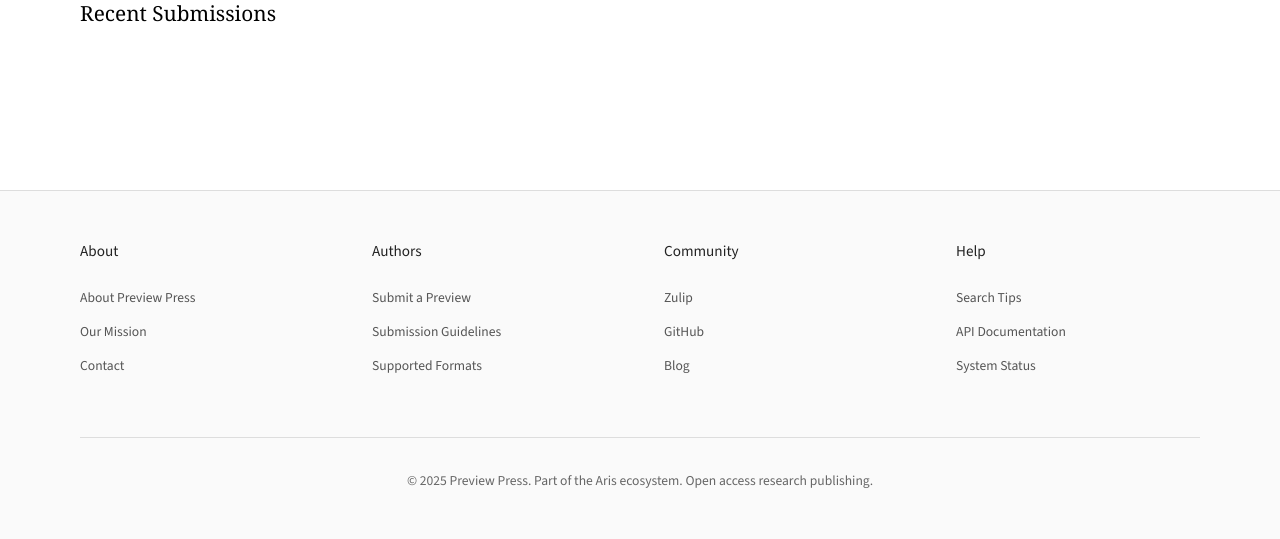
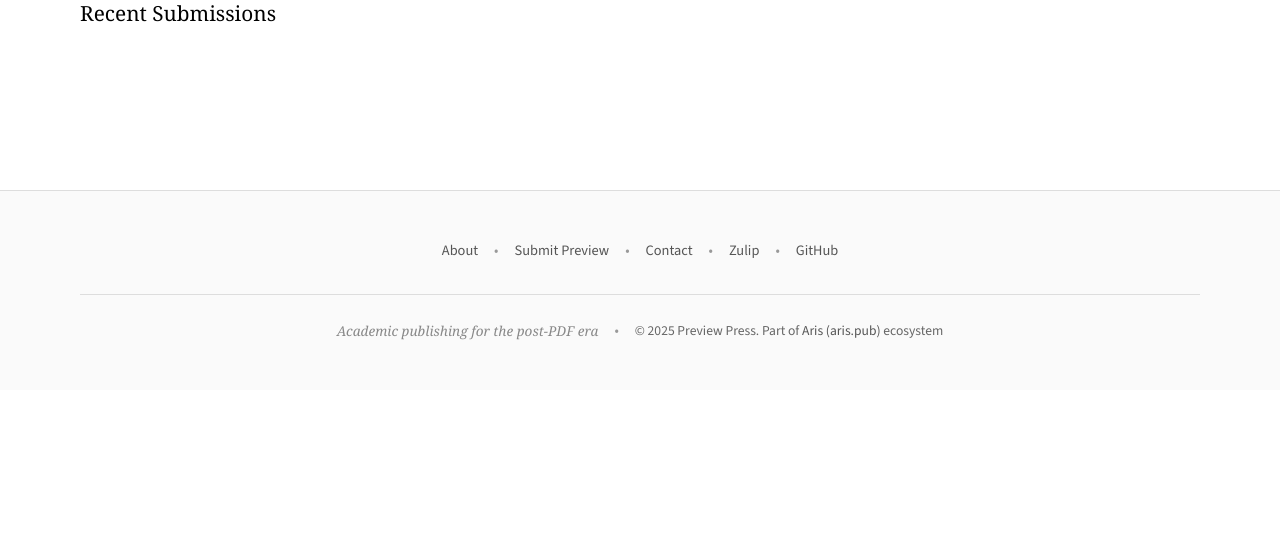
Before and after one commit to aris-pub/press, a FastAPI app: page / in a window 1280 px wide. Shown: the part 770-1309 px from the top of the page. After the commit the page ends 1110 px from the top, so only its background shows below. Run offline with FastAPI, Linux system fonts and the light colour scheme; data that the repository does not hold is empty; some libraries are stand-ins or nearby versions.

Commit message:
Add About page and redesign footer with minimal layout
- Create /about route with clean, centered page design
- Add About page template with tagline and mission content
- Redesign footer with single-row navigation and tagline
- Replace 4-column footer with minimal bullet-separated links
- Add responsive design for mobile footer layout
- Update navbar and footer links to point to /about
- Remove unused footer_section.html macro component
- Add proper CSS styling for About page and new footer

🤖 Generated with [Claude Code](https://claude.ai/code)

Co-Authored-By: Claude <noreply@anthropic.com>

```diff
--- a/app/routes/main.py
+++ b/app/routes/main.py
@@ -108,3 +108,18 @@ async def health_check(request: Request, db: AsyncSession = Depends(get_db)):
             "error": str(e),
             "version": "0.1.0",
         }
+
+
+@router.get("/about", response_class=HTMLResponse)
+async def about_page(request: Request, db: AsyncSession = Depends(get_db)):
+    """Display the About page.
+
+    Shows information about Preview Press, its mission, and features.
+    """
+    log_request(request)
+    current_user = await get_current_user_from_session(request, db)
+
+    if current_user:
+        log_request(request, user_id=str(current_user.id))
+
+    return templates.TemplateResponse(request, "about.html", {"current_user": current_user})
--- a/app/templates/components/footer.html
+++ b/app/templates/components/footer.html
@@ -1,38 +1,25 @@
 {#
-Complete Footer Component
+Minimal Footer Component
 #}
 
 <footer>
   <div class="container">
-    <div class="footer-content">
-      {% from "components/footer_section.html" import footer_section %}
-
-      {{ footer_section("About", [
-        {"text": "About Preview Press", "href": "#"},
-        {"text": "Our Mission", "href": "#"},
-        {"text": "Contact", "href": "#"}
-      ]) }}
-
-      {{ footer_section("Authors", [
-        {"text": "Submit a Preview", "href": "#"},
-        {"text": "Submission Guidelines", "href": "#"},
-        {"text": "Supported Formats", "href": "#"}
-      ]) }}
-
-      {{ footer_section("Community", [
-        {"text": "Zulip", "href": "#"},
-        {"text": "GitHub", "href": "#"},
-        {"text": "Blog", "href": "#"}
-      ]) }}
-
-      {{ footer_section("Help", [
-        {"text": "Search Tips", "href": "#"},
-        {"text": "API Documentation", "href": "#"},
-        {"text": "System Status", "href": "#"}
-      ]) }}
-    </div>
+    <nav class="footer-nav">
+      <a href="/about">About</a>
+      <span class="footer-separator">•</span>
+      <a href="/upload">Submit Preview</a>
+      <span class="footer-separator">•</span>
+      <a href="#">Contact</a>
+      <span class="footer-separator">•</span>
+      <a href="https://aris-pub.zulipchat.com/">Zulip</a>
+      <span class="footer-separator">•</span>
+      <a href="https://github.com/aris-pub/press">GitHub</a>
+    </nav>
+    <div class="footer-divider"></div>
     <div class="footer-bottom">
-      © 2025 Preview Press. Part of the Aris ecosystem. Open access research publishing.
+      <span class="footer-tagline">Academic publishing for the post-PDF era</span>
+      <span class="footer-separator">•</span>
+      <span>© 2025 Preview Press. Part of <a href="https://aris.pub" class="footer-link">Aris (aris.pub)</a> ecosystem</span>
     </div>
   </div>
 </footer>
--- a/app/templates/components/footer_section.html
+++ /dev/null
@@ -1,18 +0,0 @@
-{#
-Footer Section Macro
-Usage:
-{% from "components/footer_section.html" import footer_section %}
-{{ footer_section("About", [
-    {"text": "About Preview Press", "href": "#"},
-    {"text": "Our Mission", "href": "#"}
-]) }}
-#}
-
-{% macro footer_section(title, links) %}
-<div class="footer-section">
-  <h4>{{ title }}</h4>
-  {% for link in links %}
-    <a href="{{ link.href|default('#') }}">{{ link.text }}</a>
-  {% endfor %}
-</div>
-{% endmacro %}
--- a/app/templates/components/navbar.html
+++ b/app/templates/components/navbar.html
@@ -16,7 +16,7 @@ Navbar Component
   <nav>
     {{ nav_link("Browse", "#browse") }}
     {{ nav_link("Recent", "#recent") }}
-    {{ nav_link("About") }}
+    {{ nav_link("About", "/about") }}
     {{ nav_link("Help") }}
   </nav>
 
--- a/static/css/main.css
+++ b/static/css/main.css
@@ -54,11 +54,69 @@ header.navbar {
 
 /* Footer */
 footer { background: #fafafa; margin-top: 4rem; padding: 3rem 0; border-top: 1px solid #ddd; }
-.footer-content { display: grid; grid-template-columns: repeat(4, 1fr); gap: 3rem; }
-.footer-section h4 { font-weight: normal; margin-bottom: 1.5rem; font-size: 0.95rem; }
-.footer-section a { display: block; color: #555; margin-bottom: 0.75rem; text-decoration: none; font-size: 0.85rem; }
-.footer-section a:hover { color: #ef4444; }
-.footer-bottom { text-align: center; margin-top: 3rem; padding-top: 2rem; border-top: 1px solid #ddd; color: #666; font-size: 0.85rem; }
+.footer-nav {
+  display: flex;
+  justify-content: center;
+  align-items: center;
+  gap: 1rem;
+  flex-wrap: wrap;
+}
+.footer-nav a {
+  color: #555;
+  text-decoration: none;
+  font-size: 0.9rem;
+  transition: color 0.2s ease;
+}
+.footer-nav a:hover { color: #ef4444; }
+.footer-separator {
+  color: #999;
+  font-size: 0.9rem;
+  user-select: none;
+}
+.footer-divider {
+  height: 1px;
+  background: #ddd;
+  margin: 2rem 0 1.5rem 0;
+}
+.footer-bottom {
+  display: flex;
+  justify-content: center;
+  align-items: center;
+  gap: 1rem;
+  flex-wrap: wrap;
+  text-align: center;
+  color: #666;
+  font-size: 0.85rem;
+}
+.footer-tagline {
+  color: #888;
+  font-style: italic;
+  font-family: Georgia, serif;
+}
+.footer-link {
+  color: #555;
+  text-decoration: none;
+  transition: color 0.2s ease;
+}
+.footer-link:hover { color: #ef4444; }
+
+/* Mobile responsive footer */
+@media (max-width: 768px) {
+  .footer-nav {
+    flex-direction: column;
+    gap: 0.75rem;
+  }
+  .footer-nav .footer-separator {
+    display: none;
+  }
+  .footer-bottom {
+    flex-direction: column;
+    gap: 0.5rem;
+  }
+  .footer-bottom .footer-separator {
+    display: none;
+  }
+}
 
 
 /* Buttons */
```
Also changed, not shown: other parts of static/css/main.css (+83 -0 lines), app/templates/about.html (added, +28 -0 lines).
